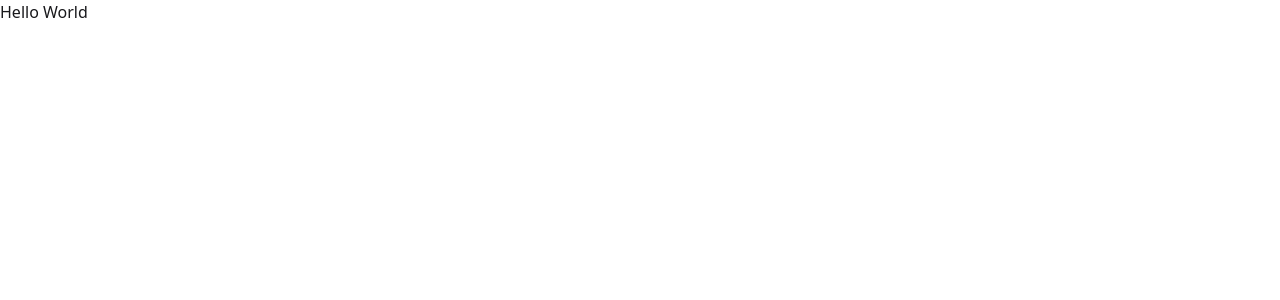
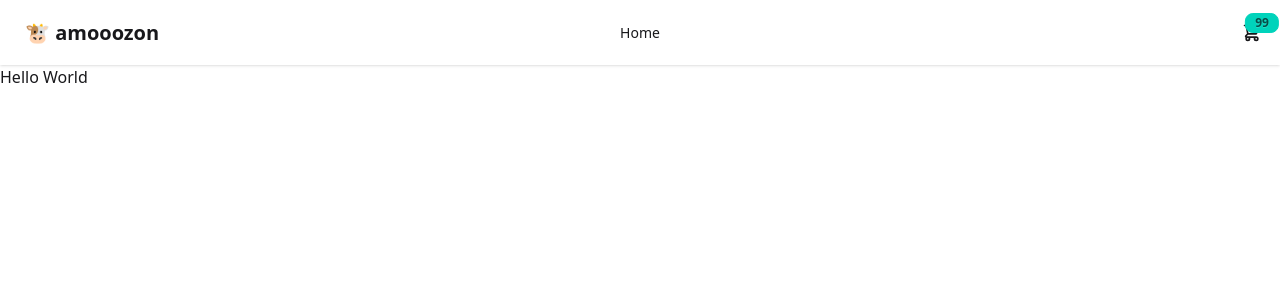
Before and after one commit to chr-d/nextjs-ecommerce, a Next.js app: page / in a window 1280 px wide. Shown: the top 300 px of the page. Built offline with nearby package versions, Linux system fonts and the light colour scheme.

Commit message:
import navbar

```diff
--- a/app/layout.tsx
+++ b/app/layout.tsx
@@ -1,5 +1,6 @@
 import type { Metadata } from "next";
 import "./globals.css";
+import Navbar from "@/components/navbar";
 
 export const metadata: Metadata = {
   title: "Create Next App",
@@ -9,7 +10,10 @@
 export default function RootLayout({ children }: LayoutProps<"/">) {
   return (
     <html lang="en">
-      <body>{children}</body>
+      <body>
+        <Navbar />
+        {children}
+      </body>
     </html>
   );
 }
--- /dev/null
+++ b/components/navbar.tsx
@@ -0,0 +1,62 @@
+import Link from "next/link";
+
+export default function Navbar() {
+  return (
+    <div className="navbar bg-base-100 sticky top-0 z-10 shadow-sm">
+      <div className="navbar-start">
+        <Link href={"/"}>
+          <span className="btn btn-ghost text-xl">🐮 amooozon</span>
+        </Link>
+      </div>
+      <div className="navbar-center flex">
+        <ul className="menu menu-horizontal px-1">
+          <li>
+            <Link href={"/"}>Home</Link>
+          </li>
+        </ul>
+      </div>
+      <div className="navbar-end">
+        <div className="dropdown dropdown-end">
+          <div tabIndex={0} role="button" className="btn btn-ghost btn-circle">
+            <div className="indicator">
+              <svg
+                xmlns="http://www.w3.org/2000/svg"
+                className="h-5 w-5"
+                fill="none"
+                viewBox="0 0 24 24"
+                stroke="currentColor"
+              >
+                {" "}
+                <path
+                  strokeLinecap="round"
+                  strokeLinejoin="round"
+                  strokeWidth="2"
+                  d="M3 3h2l.4 2M7 13h10l4-8H5.4M7 13L5.4 5M7 13l-2.293 2.293c-.63.63-.184 1.707.707 1.707H17m0 0a2 2 0 100 4 2 2 0 000-4zm-8 2a2 2 0 11-4 0 2 2 0 014 0z"
+                />{" "}
+              </svg>
+              <span className="badge badge-accent badge-sm indicator-item">
+                99
+              </span>
+            </div>
+          </div>
+          <div
+            tabIndex={0}
+            className="card card-sm dropdown-content bg-base-100 z-1 mt-3 w-52 shadow"
+          >
+            <div className="card-body">
+              <span className="text-lg font-bold">99 Items</span>
+              <span className="text-info">Total: 123.45</span>
+              <div className="card-actions">
+                <Link href={"/cart"}>
+                  <button className="btn btn-primary btn-block">
+                    View cart
+                  </button>
+                </Link>
+              </div>
+            </div>
+          </div>
+        </div>
+      </div>
+    </div>
+  );
+}
```
